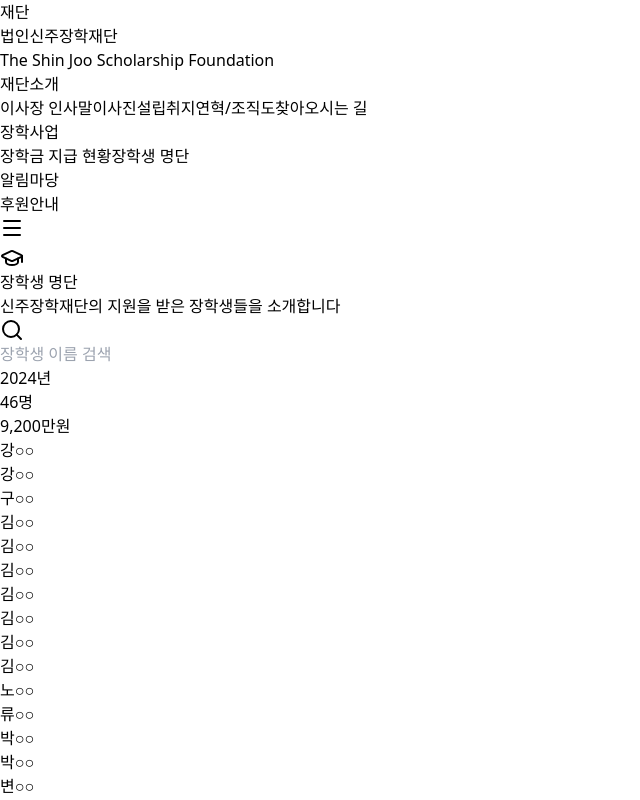
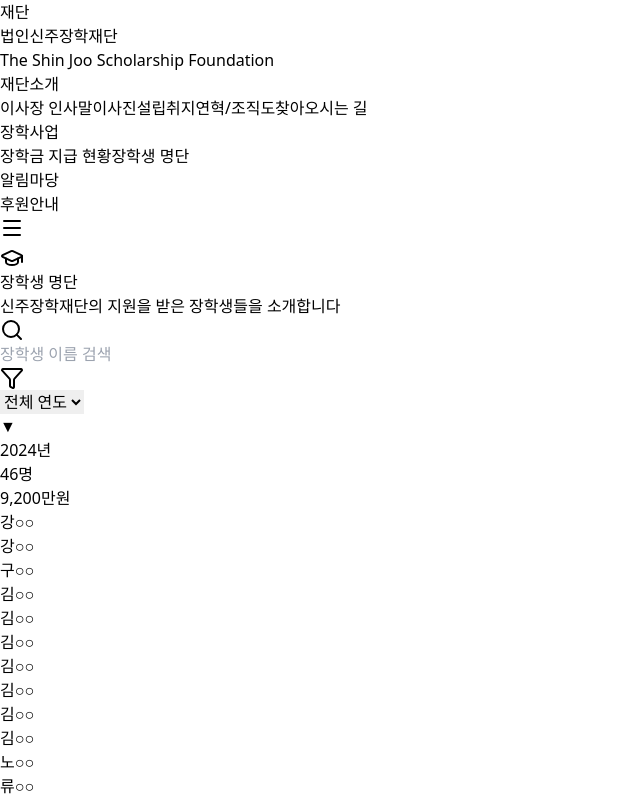
Before and after one commit to minjae-488/-, a Next.js app: page /-/scholarship/list in a window 1280 px wide. Shown: the top 800 px of the page, without its empty margins (0-640 px from the left). Built offline with nearby package versions, Linux system fonts and the light colour scheme.

Commit message:
Add year filter to scholarship list page

```diff
--- a/app/scholarship/list/page.tsx
+++ b/app/scholarship/list/page.tsx
@@ -1,10 +1,11 @@
 'use client';
 
 import { useState } from 'react';
-import { Search, GraduationCap } from 'lucide-react';
+import { Search, GraduationCap, Filter } from 'lucide-react';
 
 export default function ScholarListPage() {
     const [searchTerm, setSearchTerm] = useState('');
+    const [selectedYear, setSelectedYear] = useState('all');
 
     // 실제 데이터 기반 (2022-2024 총 119명)
     const scholarsByYear = [
@@ -47,6 +48,9 @@
         }
     ];
 
+    // 존재하는 모든 연도 추출
+    const availableYears = scholarsByYear.map(d => d.year);
+
     return (
         <main className="min-h-screen bg-gradient-to-b from-blue-50 to-white">
             {/* Hero Section */}
@@ -63,28 +67,53 @@
             </section>
 
             <div className="container mx-auto px-4 py-16 max-w-6xl">
+                {/* 검색 및 필터 */}
+                <div className="bg-white rounded-xl shadow-lg p-6 mb-12">
+                    <div className="flex flex-col md:flex-row gap-4 max-w-4xl mx-auto">
                         {/* 검색창 */}
-                <div className="bg-white rounded-xl shadow-lg p-6 mb-12">
-                    <div className="relative max-w-xl mx-auto">
-                        <Search className="absolute left-4 top-1/2 transform -translate-y-1/2 text-gray-400 w-6 h-6" />
+                        <div className="relative flex-grow">
+                            <Search className="absolute left-4 top-1/2 transform -translate-y-1/2 text-gray-400 w-5 h-5" />
                             <input
                                 type="text"
                                 placeholder="장학생 이름 검색"
                                 value={searchTerm}
                                 onChange={(e) => setSearchTerm(e.target.value)}
-                            className="w-full pl-12 pr-4 py-3 border-2 border-gray-200 rounded-full focus:border-blue-500 focus:ring-4 focus:ring-blue-100 transition-all text-lg outline-none"
+                                className="w-full pl-11 pr-4 py-3 border border-gray-200 rounded-lg focus:border-blue-500 focus:ring-2 focus:ring-blue-100 transition-all outline-none"
                             />
+                        </div>
+
+                        {/* 연도 필터 */}
+                        <div className="relative min-w-[140px]">
+                            <Filter className="absolute left-4 top-1/2 transform -translate-y-1/2 text-gray-400 w-5 h-5" />
+                            <select
+                                value={selectedYear}
+                                onChange={(e) => setSelectedYear(e.target.value)}
+                                className="w-full pl-11 pr-8 py-3 border border-gray-200 rounded-lg focus:border-blue-500 focus:ring-2 focus:ring-blue-100 transition-all outline-none appearance-none bg-white cursor-pointer"
+                            >
+                                <option value="all">전체 연도</option>
+                                {availableYears.map(year => (
+                                    <option key={year} value={year}>{year}년</option>
+                                ))}
+                            </select>
+                            <div className="absolute right-3 top-1/2 transform -translate-y-1/2 pointer-events-none text-gray-500 text-xs">
+                                ▼
+                            </div>
+                        </div>
                     </div>
                 </div>
 
                 {/* 연도별 장학생 명단 */}
-                {scholarsByYear.map((yearData) => {
+                {scholarsByYear
+                    .filter(item => selectedYear === 'all' || item.year.toString() === selectedYear)
+                    .map((yearData) => {
                         // 검색어 필터링
                         const filteredScholars = yearData.scholars.filter(name =>
                             name.includes(searchTerm)
                         );
 
-                    if (filteredScholars.length === 0 && searchTerm !== '') return null; // Only hide if search term is active and no results
+                        // 검색어가 있는데 결과가 없으면 보여주지 않음 (단, 해당 연도가 선택된 상태라면 "검색 결과 없음"을 보여주는게 나을 수도 있지만,
+                        // 기존 로직처럼 여기서는 null을 리턴하고 아래에서 전체적으로 결과 없음을 체크하는게 깔끔함)
+                        if (filteredScholars.length === 0 && searchTerm !== '') return null;
 
                         return (
                             <div key={yearData.year} className="bg-white rounded-xl shadow-lg overflow-hidden mb-8">
@@ -123,14 +152,24 @@
                     })}
 
                 {/* 검색 결과 없음 표시 */}
-                {searchTerm && scholarsByYear.every(year => year.scholars.filter(s => s.includes(searchTerm)).length === 0) && (
+                {(() => {
+                    const visibleYears = scholarsByYear.filter(item => selectedYear === 'all' || item.year.toString() === selectedYear);
+                    const hasResults = visibleYears.some(year => year.scholars.some(s => s.includes(searchTerm)));
+
+                    if (!hasResults && (searchTerm || selectedYear !== 'all')) {
+                        return (
                             <div className="text-center py-20 bg-gray-50 rounded-xl">
-                        <p className="text-xl text-gray-500">검색 결과가 없습니다.</p>
+                                <Search className="w-12 h-12 text-gray-300 mx-auto mb-4" />
+                                <p className="text-xl text-gray-500">조건에 맞는 결과가 없습니다.</p>
+                                <p className="text-gray-400 mt-2">검색어 또는 필터를 변경해보세요.</p>
                             </div>
-                )}
+                        );
+                    }
+                    return null;
+                })()}
 
                 {/* 안내사항 */}
-                <div className="bg-blue-50 border-l-4 border-blue-400 p-6 rounded-lg">
+                <div className="bg-blue-50 border-l-4 border-blue-400 p-6 rounded-lg mt-12">
                     <h4 className="font-bold text-blue-800 mb-2 flex items-center">
                         <span className="mr-2">ℹ️</span>
                         개인정보 보호 안내
```
Lines whose indentation alone changed are shown as unchanged.
